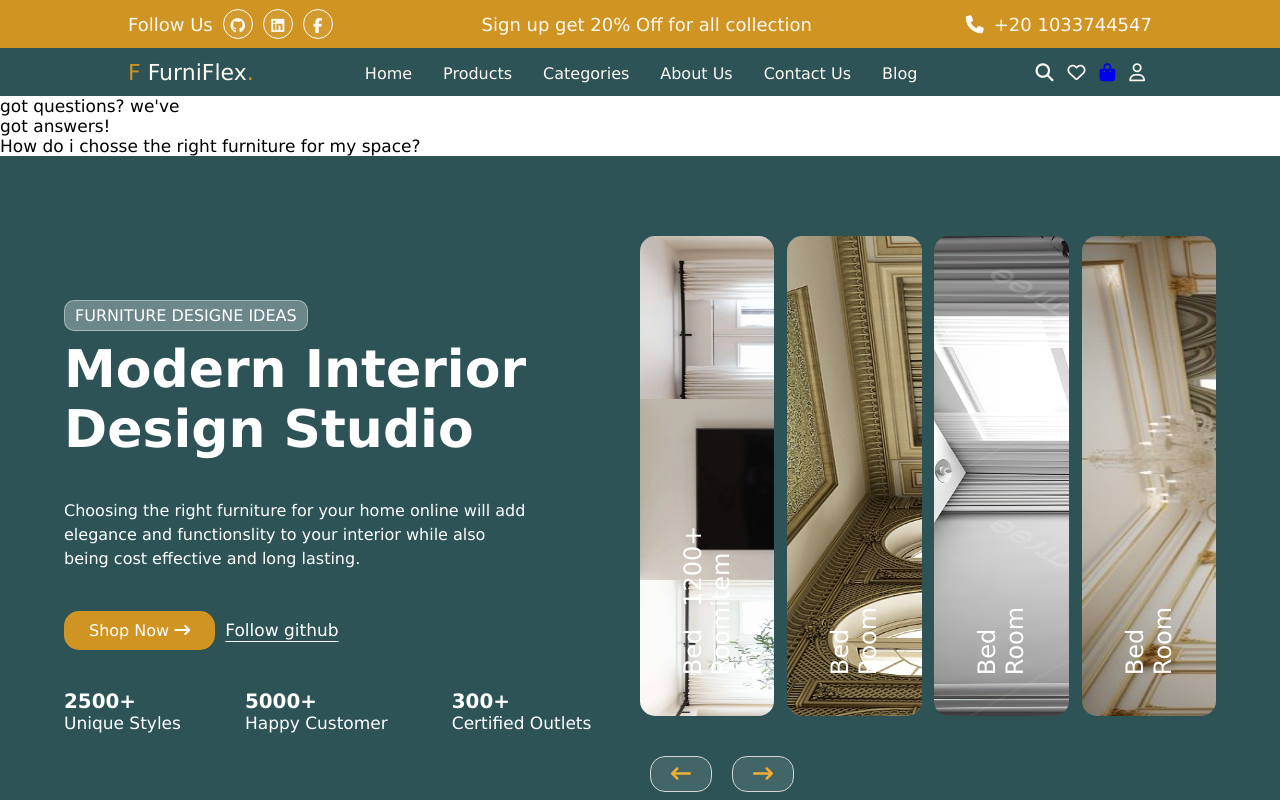
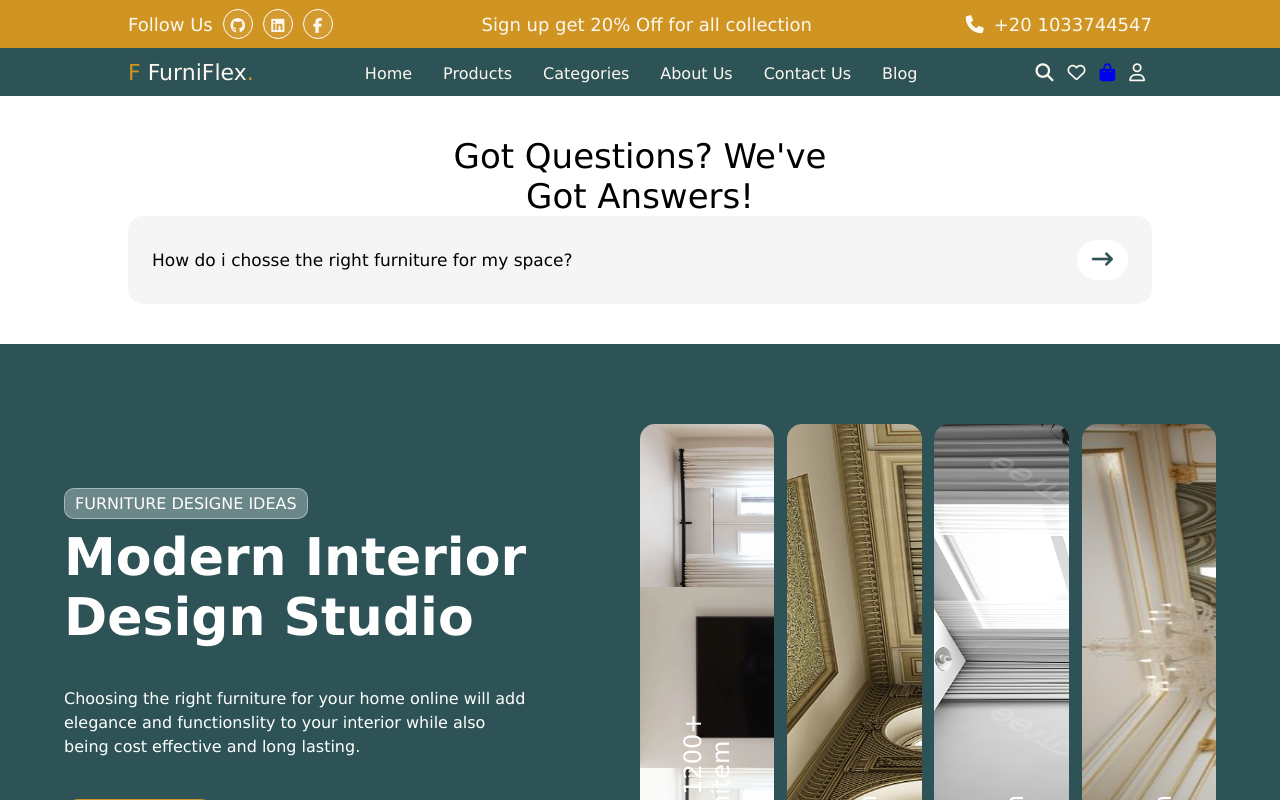
Before and after one commit to WLMEY/furniflex_project_react, a React (Create React App) app: page / in a window 1280 px wide. Built offline with nearby package versions, Linux system fonts and the light colour scheme.

Commit message:
I'm done with the style in questions componant

```diff
--- a/src/pages/Home/questions.jsx
+++ b/src/pages/Home/questions.jsx
@@ -5,19 +5,28 @@ const Questions = () => {
         <div className="questions">
             <div className="head">
                 <span>got questions? we've <br />
-                got answers!
+                    got answers!
                 </span>
             </div>
             <div className="continer_questions">
-                <div className="question">
-                    <span className='que'>How do i chosse the right furniture for my space?</span>
+                <div className="question "> {/* show */}
+                    <div className="question_c">
+                        <span className='que'>How do i chosse the right furniture for my space?</span>
+                        <i class=" fa-solid fa-arrow-right-long" />
+                        {/* <i class=" fa-solid fa-xmark" /> */}
+
+                    </div>
                     <span className='ans'>
+                        Lorem ipsum dolor sit amet consectetur,
+                        adipisicing elit. Dolorum in id sit,
+                        error veritatis soluta labore. Asperiores,
+                        quibusdam corrupti? Sapiente!
+                    </span>
 
-                    </span>
                 </div>
             </div>
         </div>
-     );
+    );
 }
 
 export default Questions;
--- a/src/styles/questions.css
+++ b/src/styles/questions.css
@@ -0,0 +1,73 @@
+
+.questions{
+width: 100%;
+height: fit-content;
+padding: 5vh 10vw;
+}
+.questions .head{
+font-size: var(--text_pc_header);
+text-align: center;
+text-transform: capitalize;
+}
+.questions .head span{
+
+}
+.continer_questions{
+
+}
+.continer_questions .question{
+ background-color: var(--color_bg);
+ border-radius: 15px;
+ display: flex;
+ flex-direction: column;
+ justify-content: center;
+ align-items: start;
+ padding: 3vb;
+ gap: 3vh;
+
+}
+.continer_questions .show{
+    background-color: var(--color_main);
+    color: white;
+    border-radius: 15px;
+    display: flex;
+    flex-direction: column;
+    justify-content: center;
+    align-items: start;
+    padding: 3vb;
+    gap: 3vh;
+}
+
+.question_c{
+    width: 100%;
+    display: flex;
+    flex-direction: row;
+    justify-content: space-between;
+    align-items: center;
+}
+.question_c i{
+    color: var(--color_main);
+    background-color: white;
+    /* background-color: red; */
+    font-size: var(--text_pc_btn);
+    /* padding: 1vb; */
+
+    width: 4vw;
+    height: 5vh;
+    border-radius:30px;
+    display: flex;
+    flex-direction: column;
+    justify-content: center;
+    align-items: center;
+
+}
+.que{
+
+}
+.ans{
+    display: none;
+}
+.xmark{
+    display: none;
+
+}
```
